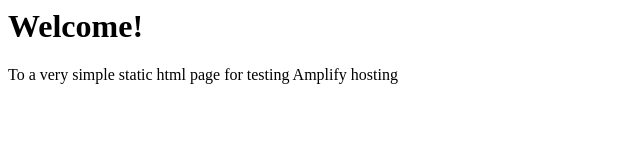
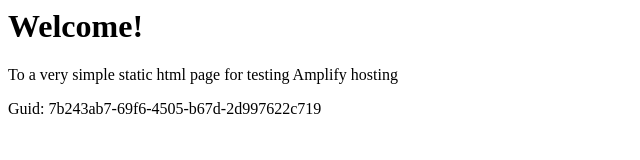
Before and after one commit to aws-aemilia-bah/Github-PR-Commit-Integration-Test-DoNotTouch-v1-prod-me-south-1, a website: page src/index.html in a window 1280 px wide. Shown: the whole page, without its empty margins (0-640 px from the left). Drawn offline with Linux system fonts and the light colour scheme.

Commit message:
commit from integ tests

```diff
--- a/src/index.html
+++ b/src/index.html
@@ -1,3 +1,5 @@
+
+
 <html lang="en">
 
 <head>
@@ -10,6 +12,6 @@
 <body>
     <h1>Welcome!</h1>
     <p>To a very simple static html page for testing Amplify hosting</p>
-</body>
+    <p>Guid: 7b243ab7-69f6-4505-b67d-2d997622c719</p></body>
 
 </html>
```
